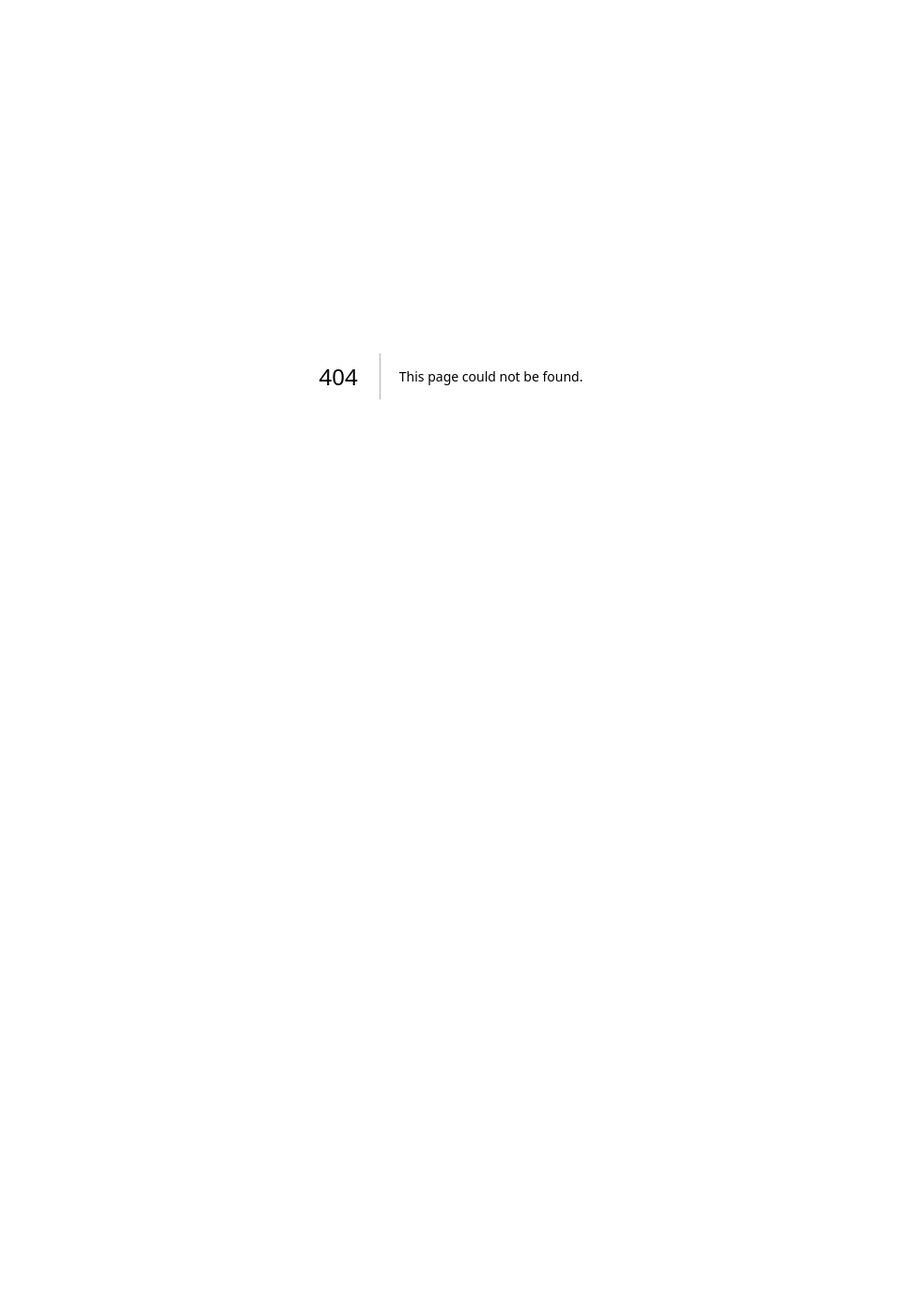
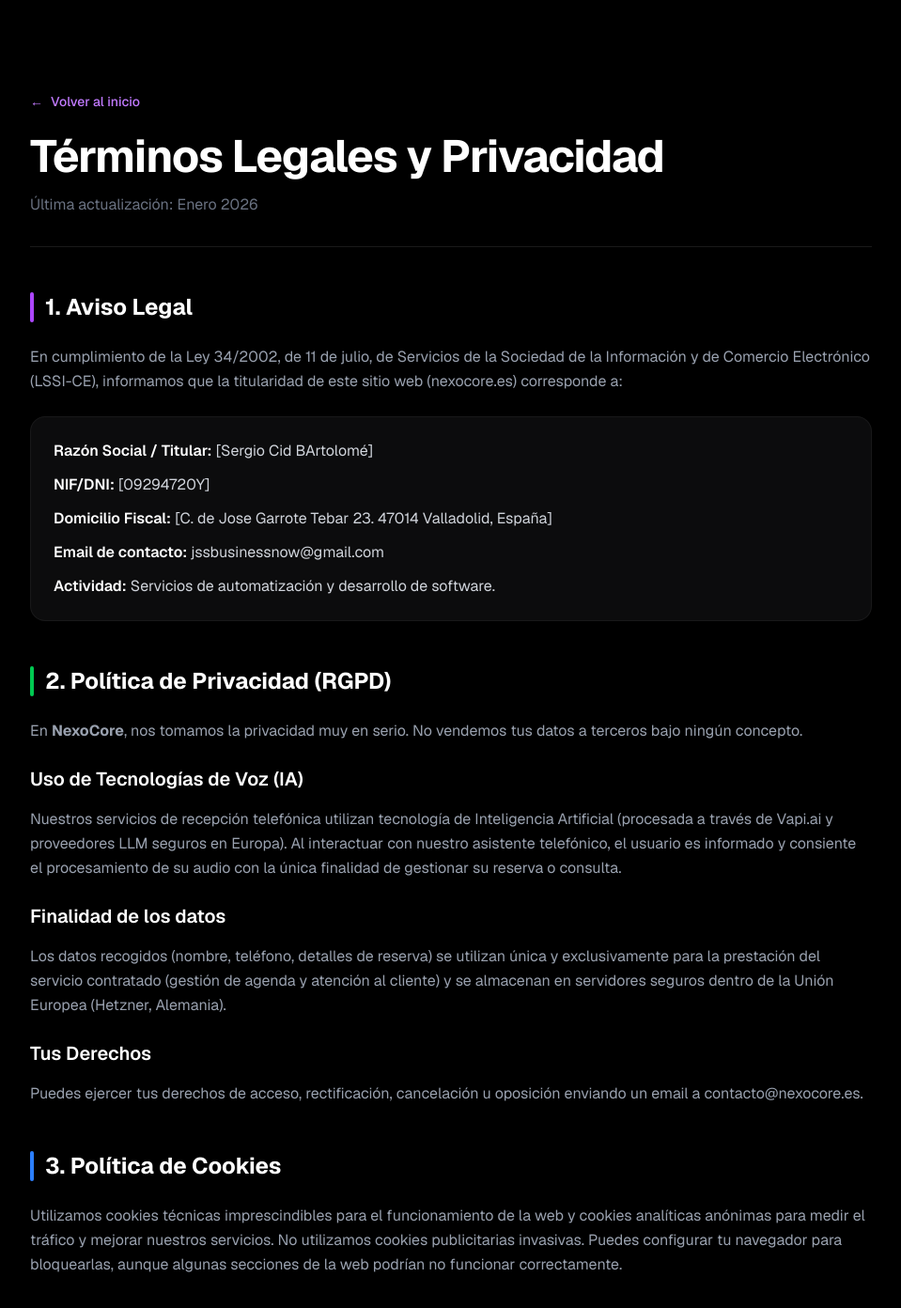
Before and after one commit to alewine73/nexocore-web, a Next.js app: page /legal in a window 1280 px wide. Before the commit this address had no page. Shown: the top 1392 px of the page at 94% size, without its empty margins (160-1119 px from the left). Before the commit the page ends 800 px from the top, so only its background shows below. Built offline with nearby package versions, Linux system fonts and the light colour scheme.

Commit message:
Actualizados precios y añadida garantia

```diff
--- /dev/null
+++ b/app/legal/page.tsx
@@ -0,0 +1,81 @@
+import Link from "next/link";
+
+export default function LegalPage() {
+  return (
+    <main className="min-h-screen bg-black text-gray-300 p-8 md:p-24 font-sans">
+      <div className="max-w-4xl mx-auto space-y-12">
+
+        {/* CABECERA CON BOTÓN DE VOLVER */}
+        <div className="border-b border-white/10 pb-8">
+          <Link href="/" className="group text-purple-400 hover:text-purple-300 transition-colors mb-6 inline-flex items-center text-sm font-medium">
+            <span className="group-hover:-translate-x-1 transition-transform duration-300 mr-2">←</span>
+            Volver al inicio
+          </Link>
+          <h1 className="text-4xl md:text-5xl font-bold text-white mb-4 tracking-tight">
+            Términos Legales y Privacidad
+          </h1>
+          <p className="text-gray-500">Última actualización: Enero 2026</p>
+        </div>
+
+        {/* 1. AVISO LEGAL */}
+        <section className="space-y-6">
+          <h2 className="text-2xl font-bold text-white flex items-center gap-3">
+            <span className="h-8 w-1 bg-purple-500 rounded-full"></span>
+            1. Aviso Legal
+          </h2>
+          <p className="leading-relaxed text-gray-400">
+            En cumplimiento de la Ley 34/2002, de 11 de julio, de Servicios de la Sociedad de la Información y de Comercio Electrónico (LSSI-CE), informamos que la titularidad de este sitio web (nexocore.es) corresponde a:
+          </p>
+
+          <div className="bg-zinc-900/50 p-6 rounded-2xl border border-white/5 space-y-3 shadow-lg">
+            <p><span className="text-white font-semibold">Razón Social / Titular:</span> [Sergio Cid BArtolomé]</p>
+            <p><span className="text-white font-semibold">NIF/DNI:</span> [09294720Y]</p>
+            <p><span className="text-white font-semibold">Domicilio Fiscal:</span> [C. de Jose Garrote Tebar 23. 47014 Valladolid, España]</p>
+            <p><span className="text-white font-semibold">Email de contacto:</span> jssbusinessnow@gmail.com</p>
+            <p><span className="text-white font-semibold">Actividad:</span> Servicios de automatización y desarrollo de software.</p>
+          </div>
+        </section>
+
+        {/* 2. PRIVACIDAD */}
+        <section className="space-y-6">
+          <h2 className="text-2xl font-bold text-white flex items-center gap-3">
+            <span className="h-8 w-1 bg-green-500 rounded-full"></span>
+            2. Política de Privacidad (RGPD)
+          </h2>
+          <div className="space-y-4 leading-relaxed text-gray-400">
+            <p>
+              En <strong>NexoCore</strong>, nos tomamos la privacidad muy en serio. No vendemos tus datos a terceros bajo ningún concepto.
+            </p>
+
+            <h3 className="text-xl text-white font-semibold mt-6">Uso de Tecnologías de Voz (IA)</h3>
+            <p>
+              Nuestros servicios de recepción telefónica utilizan tecnología de Inteligencia Artificial (procesada a través de Vapi.ai y proveedores LLM seguros en Europa). Al interactuar con nuestro asistente telefónico, el usuario es informado y consiente el procesamiento de su audio con la única finalidad de gestionar su reserva o consulta.
+            </p>
+
+            <h3 className="text-xl text-white font-semibold mt-6">Finalidad de los datos</h3>
+            <p>
+              Los datos recogidos (nombre, teléfono, detalles de reserva) se utilizan única y exclusivamente para la prestación del servicio contratado (gestión de agenda y atención al cliente) y se almacenan en servidores seguros dentro de la Unión Europea (Hetzner, Alemania).
+            </p>
+
+            <h3 className="text-xl text-white font-semibold mt-6">Tus Derechos</h3>
+            <p>
+              Puedes ejercer tus derechos de acceso, rectificación, cancelación u oposición enviando un email a contacto@nexocore.es.
+            </p>
+          </div>
+        </section>
+
+        {/* 3. COOKIES */}
+        <section className="space-y-6">
+          <h2 className="text-2xl font-bold text-white flex items-center gap-3">
+            <span className="h-8 w-1 bg-blue-500 rounded-full"></span>
+            3. Política de Cookies
+          </h2>
+          <p className="leading-relaxed text-gray-400">
+            Utilizamos cookies técnicas imprescindibles para el funcionamiento de la web y cookies analíticas anónimas para medir el tráfico y mejorar nuestros servicios. No utilizamos cookies publicitarias invasivas. Puedes configurar tu navegador para bloquearlas, aunque algunas secciones de la web podrían no funcionar correctamente.
+          </p>
+        </section>
+
+      </div>
+    </main>
+  );
+}
--- a/app/page.tsx
+++ b/app/page.tsx
@@ -180,7 +180,7 @@ export default function Home() {
               <h3 className="text-xl font-bold text-gray-400 mb-2">Nexo Feedback</h3>
               <div className="mb-4">
                 <div className="text-3xl font-bold text-white">90€ <span className="text-sm font-normal text-gray-400">/mes</span></div>
-                <div className="text-xs text-gray-500">+ 150€ Setup único</div>
+                <div className="text-xs text-gray-500">+ 350€ Setup único</div>
               </div>
               <p className="text-sm text-gray-400 mb-6 border-b border-white/10 pb-6">
                 El escudo para tu reputación en Google. Filtra quejas y consigue 5 estrellas.
@@ -205,7 +205,7 @@ export default function Home() {
               <h3 className="text-xl font-bold text-white mb-2">Nexo Voice</h3>
               <div className="mb-4">
                 <div className="text-3xl font-bold text-white">150€ <span className="text-sm font-normal text-gray-400">/mes</span></div>
-                <div className="text-xs text-purple-300 font-bold">+ 300€ Setup único</div>
+                <div className="text-xs text-purple-300 font-bold">+ 500€ Setup único</div>
               </div>
               <p className="text-sm text-gray-300 mb-6 border-b border-white/10 pb-6">
                 Tu recepcionista inteligente. Atiende llamadas y agenda citas solo.
@@ -246,6 +246,26 @@ export default function Home() {
 
           </div>
         </div>
+        {/* --- SECCIÓN GARANTÍA --- */}
+          <div className="mt-16 max-w-3xl mx-auto text-center">
+            <div className="bg-gradient-to-r from-green-900/20 to-emerald-900/20 border border-green-500/30 p-8 rounded-2xl relative overflow-hidden">
+              <div className="absolute top-0 right-0 p-4 opacity-10">
+                <svg xmlns="http://www.w3.org/2000/svg" viewBox="0 0 24 24" fill="currentColor" className="w-24 h-24 text-green-500">
+                  <path fillRule="evenodd" d="M12.516 2.17a.75.75 0 00-1.032 0 11.209 11.209 0 01-7.877 3.08.75.75 0 00-.722.515A12.74 12.74 0 002.25 12c0 5.097 2.974 9.53 7.262 11.555a.75.75 0 00.976 0C14.776 21.53 17.75 17.097 17.75 12a12.74 12.74 0 00-.635-6.235.75.75 0 00-.722-.515 11.209 11.209 0 01-7.877-3.08zM12 13.25a.75.75 0 000-1.5A2.25 2.25 0 009.75 9.5a.75.75 0 000 1.5 2.25 2.25 0 002.25 2.25z" clipRule="evenodd" />
+                </svg>
+              </div>
+
+              <h3 className="text-2xl font-bold text-white mb-2 flex items-center justify-center gap-2">
+                <span className="text-green-500">🛡️</span> Garantía de Tranquilidad
+              </h3>
+              <p className="text-gray-300 mb-4">
+                Sabemos que funciona. Por eso asumimos el riesgo nosotros.
+              </p>
+              <p className="text-lg font-medium text-white">
+                Si durante los primeros 30 días el sistema no cumple tus expectativas, <span className="text-green-400 border-b border-green-400">te devolvemos el 100% de la cuota mensual</span>. Sin letra pequeña.
+              </p>
+            </div>
+          </div>
       </section>
 
       {/* FOOTER */}
```
